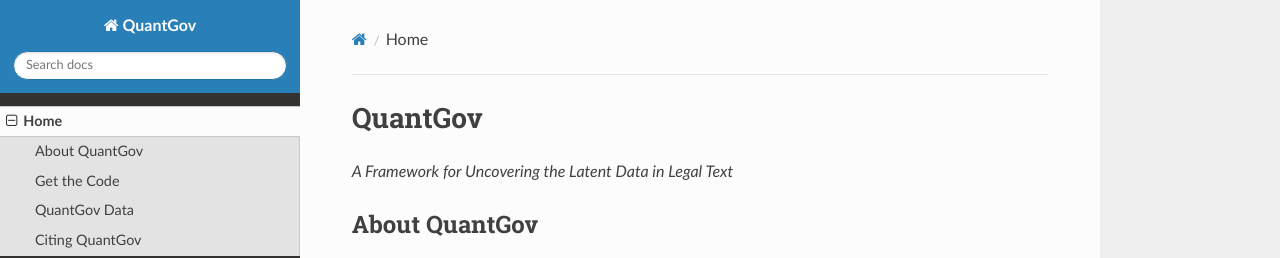
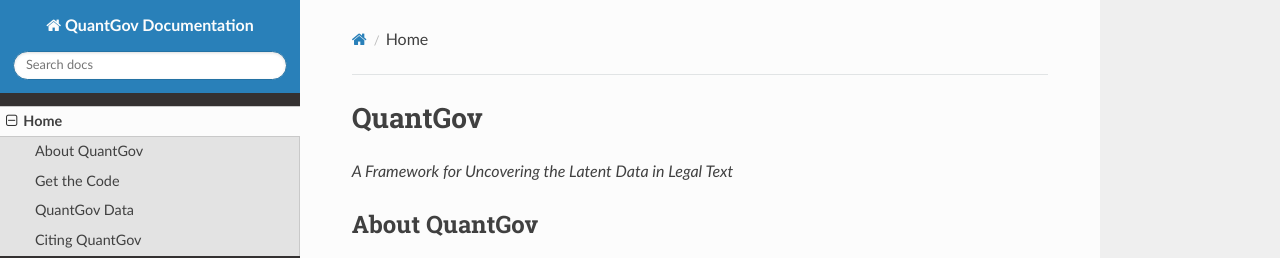
Before and after one commit to QuantGov/documentation, an MkDocs documentation site: the page built from docs/index.markdown, in a window 1280 px wide. Shown: the top 258 px of the page. Built offline with MkDocs 1.6.1, drawn with Linux system fonts in a browser that asks for light colours; nearby versions of some CDN libraries; old or Windows-style settings are respelled for this version of MkDocs.

Commit message:
Changed name of site to QuantGov Documentation

```diff
--- a/mkdocs.yml
+++ b/mkdocs.yml
@@ -1,4 +1,4 @@
-site_name: QuantGov
+site_name: QuantGov Documentation
 theme: readthedocs
 pages:
     - Home: 'index.markdown'
```
